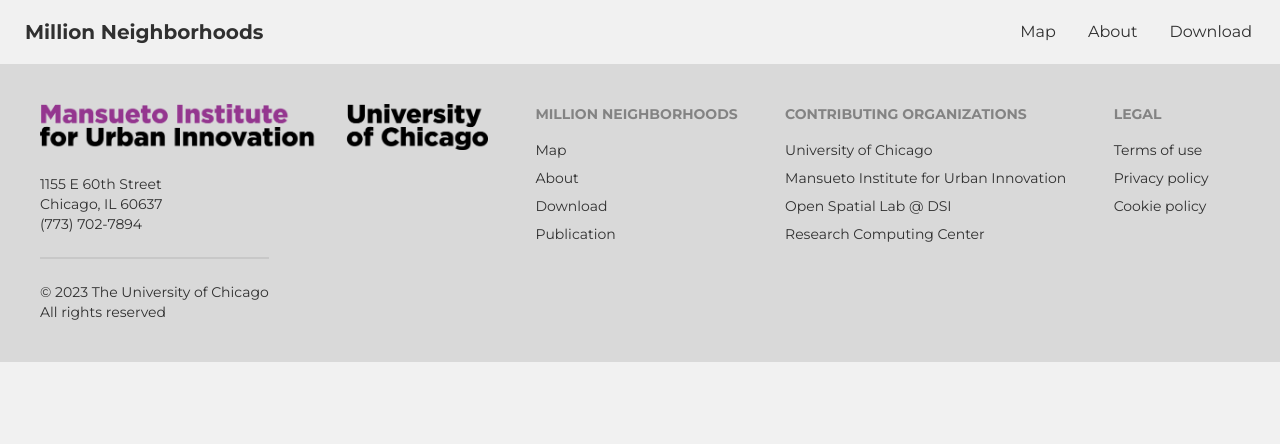
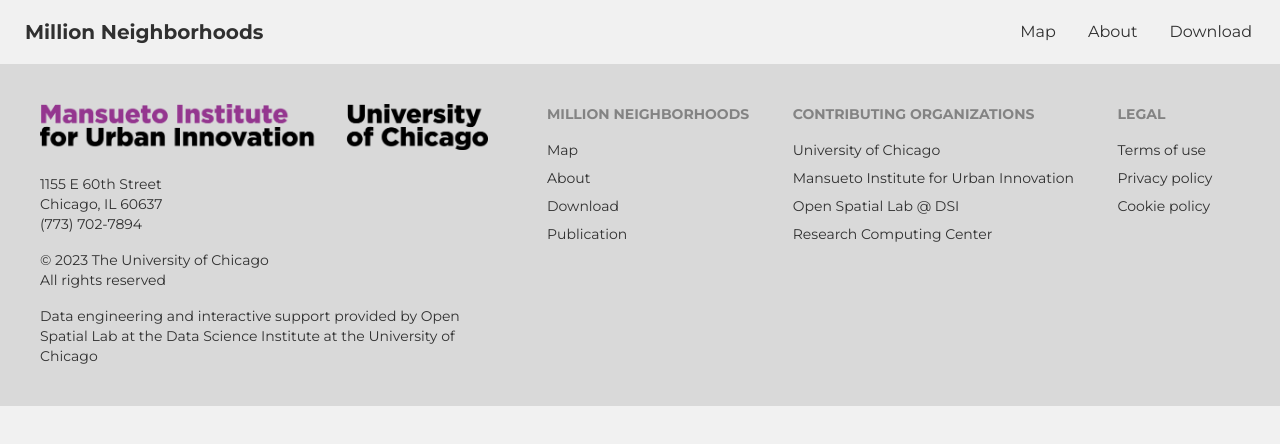
Before and after one commit to nmarchio/mn-explorer, a Next.js app: page / in a window 1280 px wide. Shown: the top 444 px of the page. Built offline with nearby package versions, Linux system fonts and the light colour scheme.

Commit message:
Osl shoutout

```diff
--- a/components/Footer.tsx
+++ b/components/Footer.tsx
@@ -10,9 +10,15 @@ export default function Footer() {
           <br />
           (773) 702-7894
           <br />
-          <div className="divider"></div>© {new Date().getUTCFullYear()} The
-          University of Chicago <br />
-          All rights reserved
+          <p className="my-4">
+            © {new Date().getUTCFullYear()} The
+            University of Chicago <br />
+            All rights reserved
+          </p>
+
+          <p className="max-w-[50ch] mt-4">
+            Data engineering and interactive support provided by Open Spatial Lab at the Data Science Institute at the University of Chicago
+          </p>
         </p>
       </div>
       <div>
```
